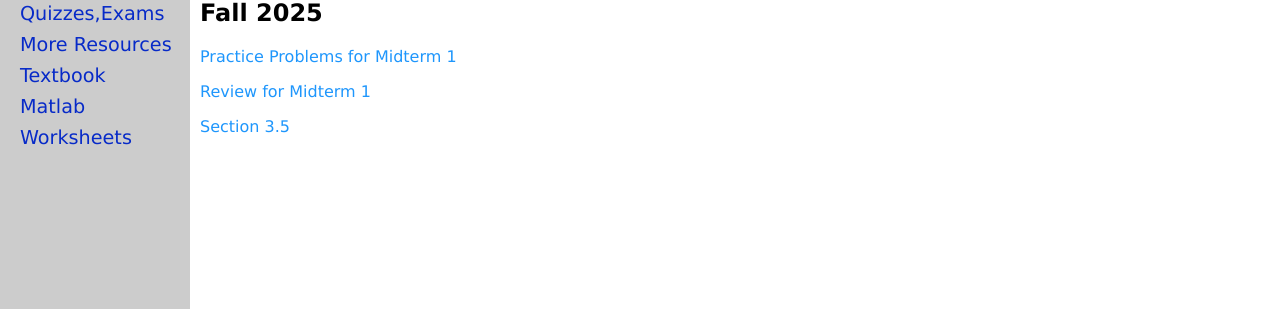
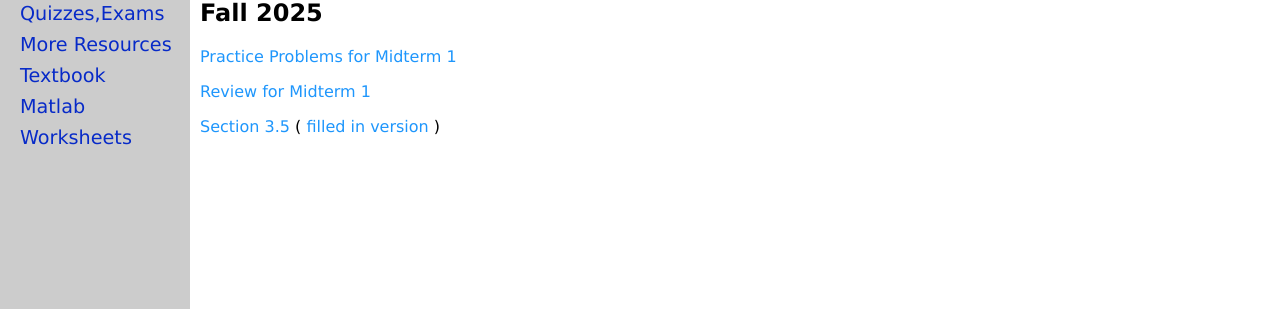
Before and after one commit to jrfaudree/LA, a Jekyll site: the page built from ws25.md, in a window 1280 px wide. Shown: the part 119-428 px from the top of the page. Built offline with Jekyll 4.4.1, drawn with Linux system fonts in a browser that asks for light colours.

Commit message:
Update ws25.md

```diff
--- a/ws25.md
+++ b/ws25.md
@@ -10,4 +10,4 @@ title: Worksheets Fall 2025
 
 [Review for Midterm 1](assets/worksheets/F25/M314F25_M1_Review.pdf)
 
-[Section 3.5](assets/worksheets/F25/S_3_5_examples.pdf)
+[Section 3.5](assets/worksheets/F25/S_3_5_examples.pdf) ( [filled in version](assets/worksheets/F25/S_3_5_examples-s.pdf) )
```
